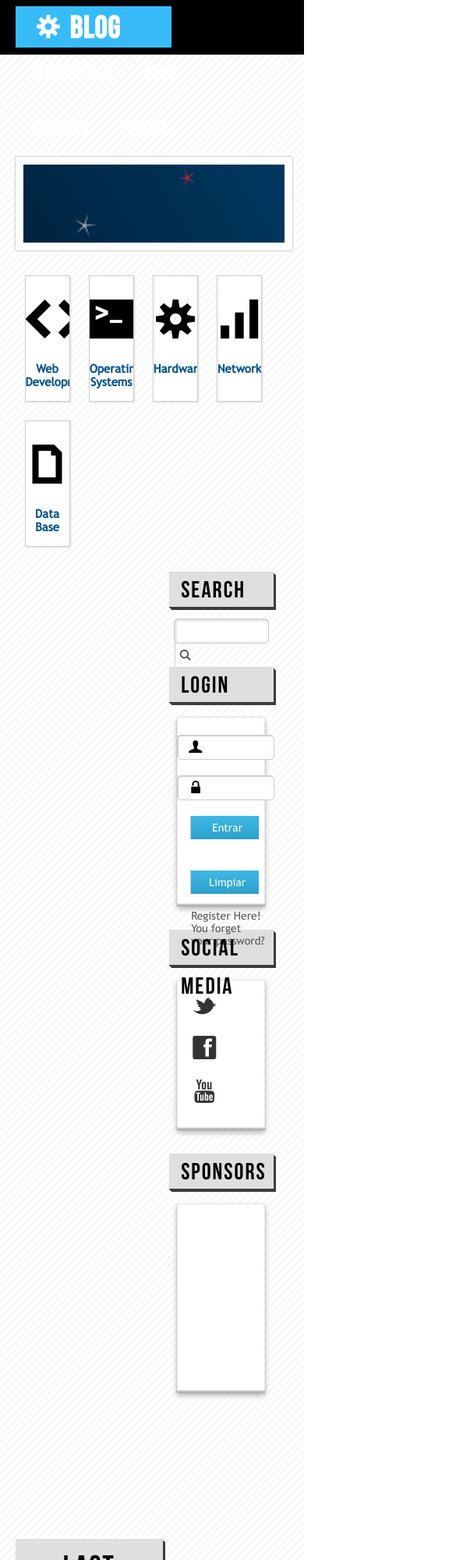
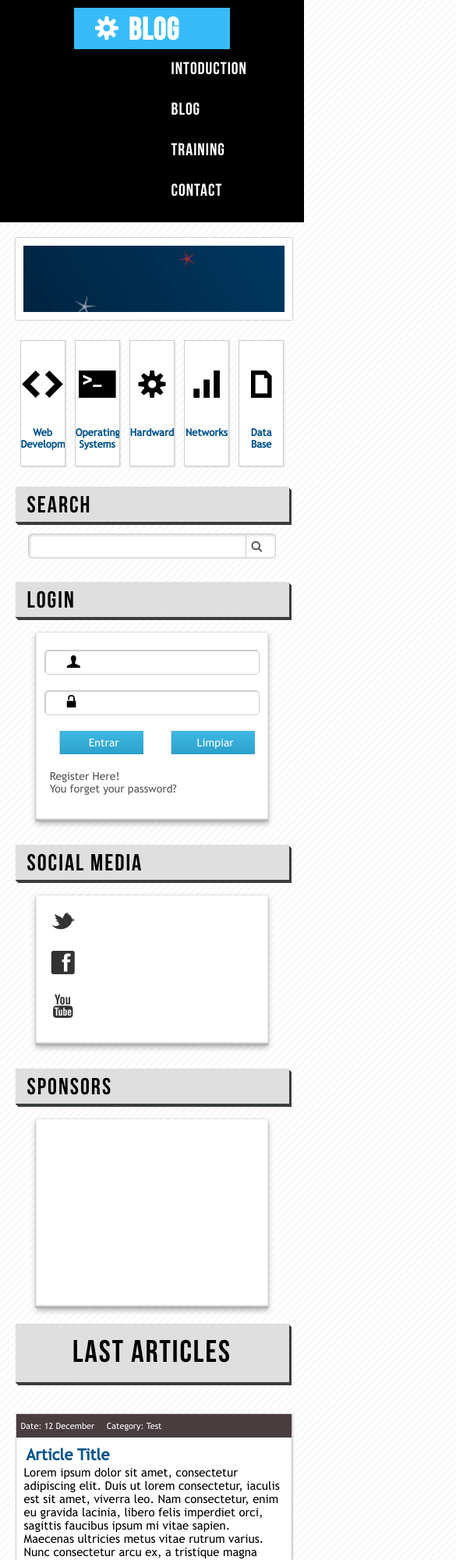
Before and after one commit to AlexanderMats30/Proyect-2-Reponsive-Design, a plain HTML site: page index.html in a window 390 px wide. Shown: the top 2000 px of the page at 78% size, 585 px wide, since content can reach past the window. Drawn offline with Linux system fonts and the light colour scheme.

Commit message:
Final Media

```diff
--- a/css/responsive.css
+++ b/css/responsive.css
@@ -201,3 +201,176 @@
         display: none;
     }
 }
+
+
+@media (max-width:724px){
+    #header{
+        padding-top: 10px;
+        width: 100%;
+        height: 120px;
+    }
+
+    #logo{
+        float: none;
+        width: 200px;
+        margin: 0px auto;
+
+    }
+
+    #navbar{
+        clear: both;
+        float: none;
+        width:96%;
+        margin: 0px auto;
+        margin-left: 74px;
+    }
+
+    .login input[type="submit"],
+    .login input[type="button"],
+    .login input[type="reset"],
+    .login button {
+        width: 78px;
+    }
+
+    #articles .data{
+        padding: 0px;
+        font-size: 11px;
+    }
+
+    #footer > .wrap > div{
+        width: 19%;
+    }
+
+    #footer #browsers img{
+        width: 12%;
+    }
+
+    #footer h5 {
+        font-size: 20px;
+    }
+}
+
+@media (max-width:712px){
+    #banner h1{
+        font-size: 20px;
+    }
+
+    #aside, #articles{
+        width: 100%;
+        float: none;
+        margin: 0px auto;
+        min-height: auto;
+        margin-top: 20px;
+    }
+
+    #aside input[type="text"] {
+        width: 93%;
+    }
+
+    .login input[type="submit"],
+    .login input[type="button"],
+    .login input[type="reset"],
+    .login button {
+        width: 108px;
+        margin-left: 30px;
+    }
+
+    .login #user,
+    .login #pass{
+        margin-left: 40px;
+        margin-top: 24px;
+        height: 30px;
+    }
+
+    .login #user{
+        margin-top: 6px;
+    }
+
+    #footer{
+        height: auto;
+    }
+    #footer > .wrap > div{
+        width: 100%;
+        margin-top: 20px;
+        margin-left: 10px;
+        margin-right: 10px;
+        margin-bottom: 10px;
+    }
+
+    #footer h5 {
+        font-size: 25px;
+    }
+}
+
+@media (max-width:656px){
+    #banner{
+        height: 85px;
+    }
+
+    #banner h1{
+        font-size: 18px;
+    }
+
+    #aside input[type="text"]{
+        width: 85%;
+    }
+
+    .card{
+        margin: 6px;
+    }
+
+    .card .icon{
+        font-size: 35px;
+    }
+
+    .card .icon:hover{
+        font-size: 35px;
+    }
+
+    .card .category{
+        font-size: 13px;
+    }
+}
+
+@media (max-width:560px) {
+
+    #header{
+        height: 275px;
+    }
+
+    #navbar{
+        clear: both;
+        float: none;
+        width:100%;
+        margin: 0px auto;
+    }
+
+    #navbar ul li{
+        width: 100%;
+        font-size: 22px;
+        margin-left:200px;
+        line-height: 52px;
+    }
+
+    #navbar ul li a:hover{
+        color:#37bcf9;
+        transform: scale(1,1);
+        -webkit-transform: scale(1,1);
+        -moz-transform: scale(1,1);
+        -ms-transform: scale(1,1);
+        -o-transform: scale(1,1);
+    }
+
+    #articles .data{
+        float: none;
+        border-radius: 0px;
+        -webkit-border-radius: 0px;
+        -moz-border-radius: 0px;
+        -ms-border-radius: 0px;
+        -o-border-radius: 0px;
+    }
+
+    #articles article h4{
+        margin-top: 20px;
+    }
+}
```
